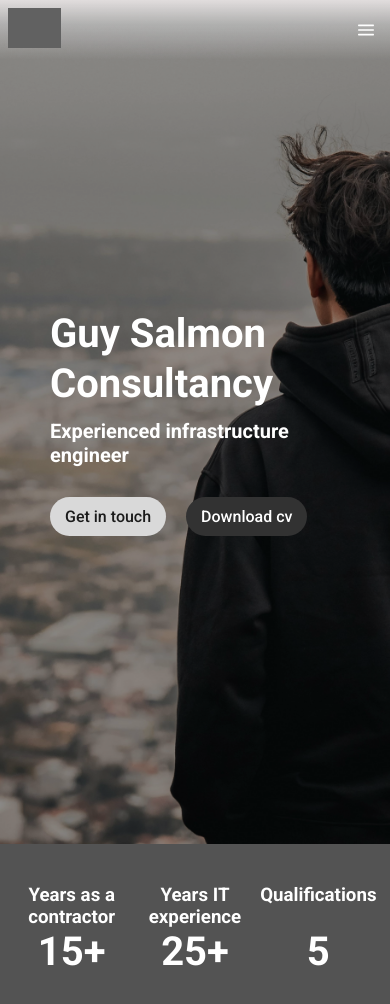
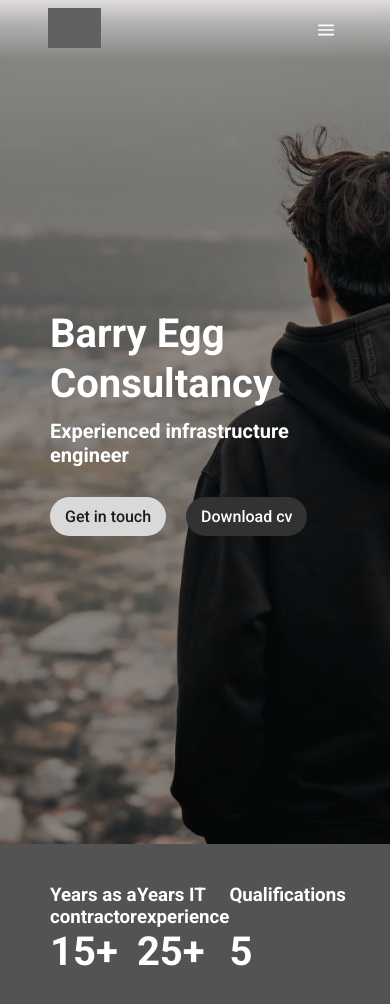
Before and after one commit to sharondrury/guy-site, a React (Vite) app: page / in a window 390 px wide. Shown: the top 1004 px of the page. Built offline with nearby package versions, Linux system fonts and the light colour scheme; grey boxes are pictures that could not be loaded.

Commit message:
changed some text and margins

```diff
--- a/src/App.css
+++ b/src/App.css
@@ -122,12 +122,12 @@ a:hover {
 
 .numbers-container {
   max-width: 1200px;
-  margin: 30px auto;
+  margin: 30px 40px;
   color: white;
   display: grid;
   grid-template-columns: repeat(3, 1fr);
   grid-template-rows: repeat(2, auto);
-  justify-items: center
+  justify-items: flex-start;
 }
 
 .counter {
@@ -140,6 +140,10 @@ h3 {
 }
 
 @media screen and (max-width: 760px) {
+  .nav-contents {
+    margin: 0 10px;
+  }
+
   .hero-text-container {
     max-width: 300px;
     padding: 10px;
@@ -165,7 +169,6 @@ h3 {
 
   .numbers-container {
     padding: 10px;
-    text-align: center;
   }
 
   .counter {
@@ -174,6 +177,9 @@ h3 {
 }
 
 @media screen and (max-width: 960px) {
+  .nav-contents {
+     margin: 0 40px;
+  }
   .nav-contents .p-menuitem-icon {
   color: #b13800;
   }
--- a/src/components/hero.jsx
+++ b/src/components/hero.jsx
@@ -8,7 +8,7 @@ function Hero() {
           <div className="hero-text">
             <div className="hero-text-container">
               <div>
-                <h1>Guy Salmon Consultancy</h1>
+                <h1>Barry Egg Consultancy</h1>
                 <h2>Experienced infrastructure engineer</h2>
               </div>
               <div>
--- a/src/components/nav.jsx
+++ b/src/components/nav.jsx
@@ -1,6 +1,4 @@
 import { Menubar } from "primereact/menubar";
-
-import cvPdf from "../assets/Sharon_Drury_2025_cv_blank.pdf";
 
 function Nav() {
     const items = [
```
